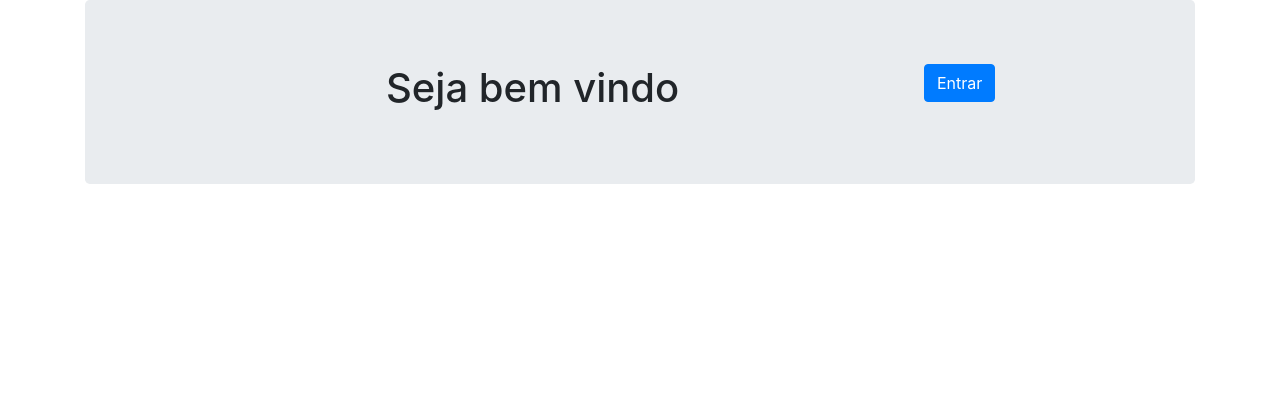
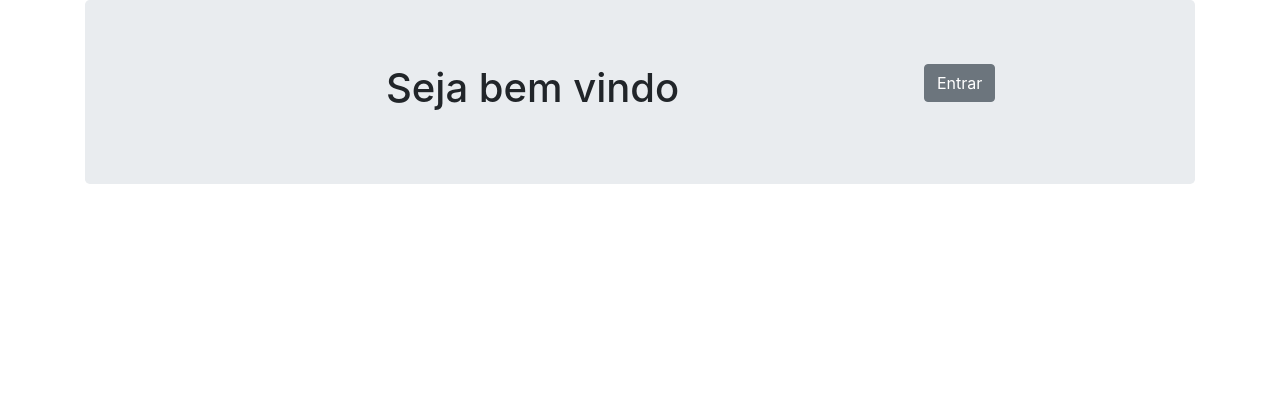
Before and after one commit to aldrinhronchi/MapJobs, a Django app: page / in a window 1280 px wide. Shown: the top 420 px of the page. Run offline with Django 3.2, Linux system fonts and the light colour scheme; some libraries are stand-ins or nearby versions.

Commit message:
ajuste template

```diff
--- a/Home/templates/home.html
+++ b/Home/templates/home.html
@@ -17,7 +17,7 @@
                 <p>Olá {{ user.username }}</p>
                 <a href="{% url 'logout' %}" class="btn btn-warning">Sair</a>
             {% else %}
-                <a href="{% url 'login' %}" class="btn btn-primary">Entrar</a>
+                <a href="{% url 'login' %}" class="btn btn-secondary">Entrar</a>
             {% endif%}
         </div>
     </div>
```
